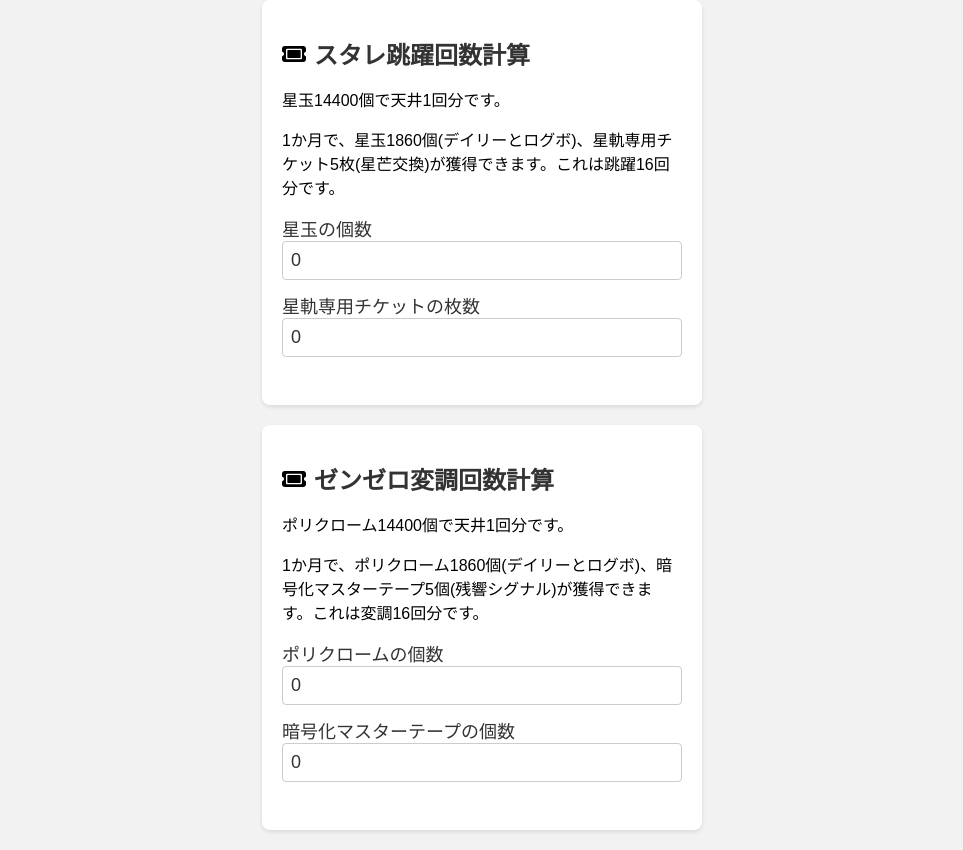
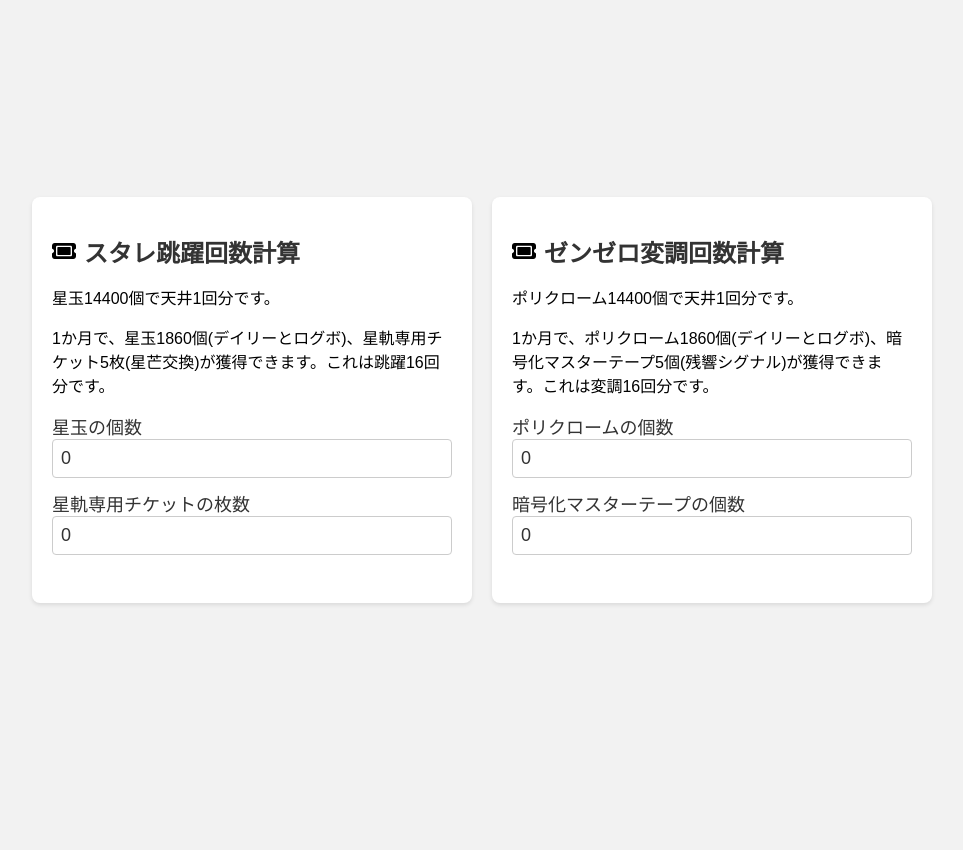
Before and after one commit to 5Tpj84eE/2gachacount.github.io, a plain HTML site: page index.html in a window 1280 px wide. Shown: the whole page, without its empty margins (158-1121 px from the left). After the commit the page ends 800 px from the top, so only its background shows below. Drawn offline with Linux system fonts and the light colour scheme.

Commit message:
Add files via upload

```diff
--- a/index.html
+++ b/index.html
@@ -8,10 +8,11 @@
             font-family: Arial, sans-serif;
             background-color: #f2f2f2;
             display: flex;
-            flex-direction: column;
             justify-content: center;
             align-items: center;
+            height: 100vh;
             margin: 0;
+            flex-direction: column; /* スマホのデフォルトは縦並び */
         }
         .container {
             width: 80%;
@@ -20,7 +21,7 @@
             background-color: #fff;
             border-radius: 8px;
             box-shadow: 0 2px 4px rgba(0, 0, 0, 0.1);
-            margin-bottom: 20px;
+            margin: 10px; /* 間隔を少し広げる */
         }
         h1 {
             font-size: 24px;
@@ -54,8 +55,13 @@
             color: #333333;
             text-align: left;
         }
+        @media (min-width: 768px) {
+            body {
+                flex-direction: row; /* PCで横並び */
+            }
+        }
     </style>
-    <title>ガチャ回数計算</title>
+    <title>ガチャ計算ツール</title>
 </head>
 <body>
     <div class="container">
@@ -112,7 +118,7 @@
             const ticketsValue = eventTickets * 296;
             const totalValue = Math.floor(diamondsValue + ticketsValue);
 
-            let resultText = totalGachaCount + "回変調できます";
+            let resultText = totalGachaCount + "回跳躍できます";
             if (totalGachaCount >= 90) {
                 const pityCount = Math.floor(totalGachaCount / 90);
                 resultText += "<br>これは天井" + pityCount + "回分です";
```
